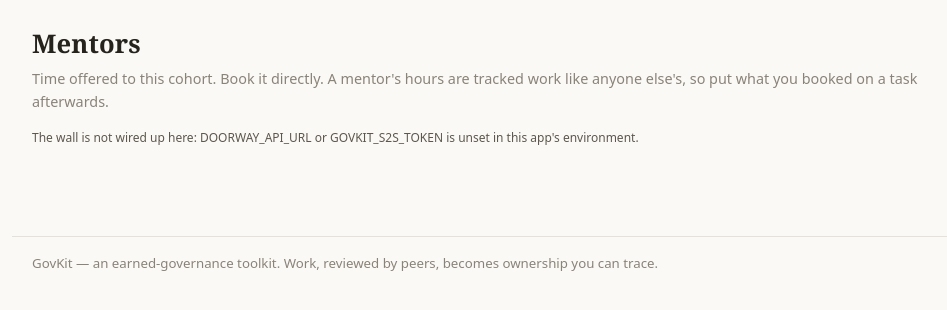
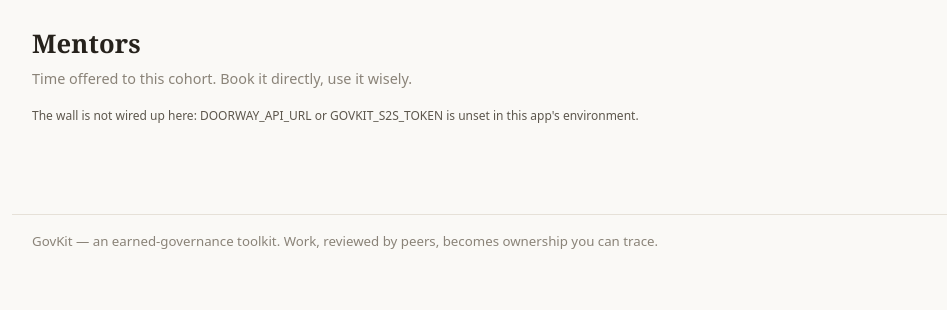
Before and after one commit to Cooperation-org/govkit, a Django app: page /mentors/ in a window 1280 px wide. Shown: the part 47-357 px from the top of the page, without its empty margins (132-1079 px from the left). Run offline with Django 5.2, Linux system fonts and the light colour scheme; the visitor is signed in with stand-in values (Sample User, id 1); parts of the project's set-up code (start-up, migrations or seed data) failed here and were passed over.

Commit message:
Mentors: 'Book it directly, use it wisely'
Dropped the line telling bookers to log the hours. A mentor is in the vc
org and logs their own.

Co-Authored-By: Claude Opus 5 (1M context) <noreply@anthropic.com>
Claude-Session: https://claude.ai/code/session_01JFDAmQutbvJkLNXtFvP8au

```diff
--- a/templates/orgs/mentors.html
+++ b/templates/orgs/mentors.html
@@ -38,8 +38,7 @@
 {% block content %}
 <section>
   <h1>Mentors</h1>
-  <p class="gk-muted">Time offered to this cohort. Book it directly. A mentor's hours are
-    tracked work like anyone else's, so put what you booked on a task afterwards.</p>
+  <p class="gk-muted">Time offered to this cohort. Book it directly, use it wisely.</p>
 
   {% if problem %}<p class="gk-muted"><small>{{ problem }}</small></p>{% endif %}
 
```
